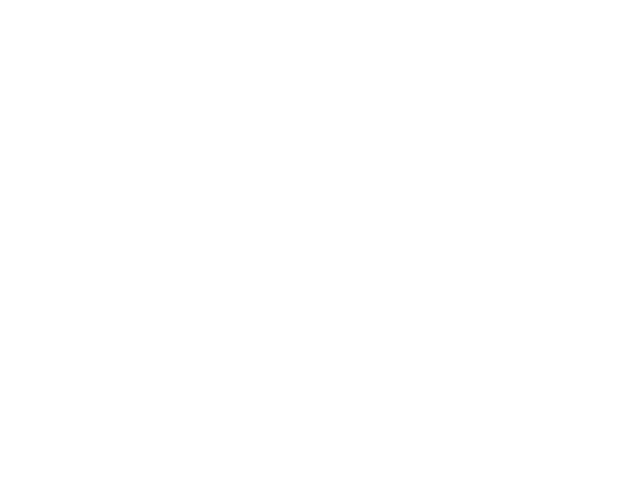
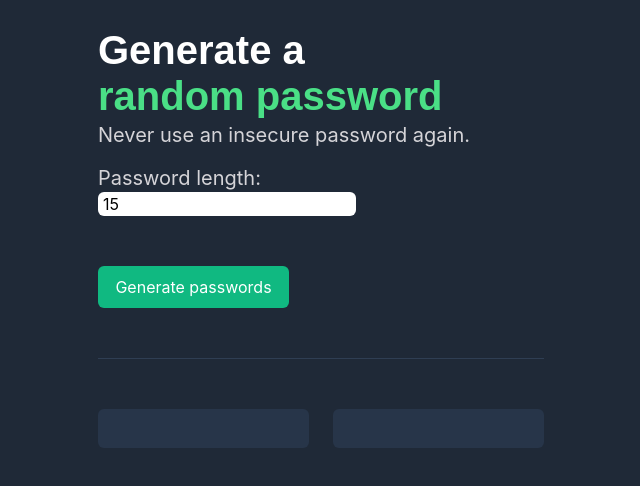
Before and after one commit to artemkm/JS_Rnd_Pwd_generator, a plain HTML site: page index.html in a window 1280 px wide. Shown: the whole page, without its empty margins (319-959 px from the left). Drawn offline with nearby package versions, Linux system fonts and the light colour scheme.

Commit message:
finished 1-st iteration

```diff
--- a/index.css
+++ b/index.css
@@ -1,3 +1,91 @@
 body {
     margin: 0;
+    background-color: #1F2937;
 }
+
+.container {
+    width: 446px;
+    margin: 0 auto;
+}
+
+.main_header {
+    font-family: Karla, sans-serif;
+    font-size: 40px;
+    color: #4ADF86;
+    padding-bottom: 0;
+    margin-bottom: 5px;
+}
+
+.h2t1 {
+    color: #ffffff;
+}
+
+.subheader {
+    color: #D5D4D8;
+    font-family: Inter, sans-serif;
+    font-size: 20px;
+    margin-top: 3px;
+    padding-top: 0;
+}
+
+#pwd-generator {
+    display: flex;
+    align-items: center;
+    justify-content: center;
+    color: #ffffff;
+    font-family: Inter, sans-serif;
+    font-size: 16px;
+    background-color: #10B981;
+    border-radius: 6px;
+    border: 0;
+    width: 191px;
+    min-width: 191px;
+    height: 42px;
+    min-height: 42px;
+    margin-top: 50px;
+}
+
+.div-line {
+    margin-top: 50px;
+    display:block;
+    height:1px;
+    width:100%;
+    background: #2F3E53;
+}
+
+.pwd-wins-container {
+    display: flex;
+    flex-direction: row;
+    align-items: center;
+    justify-content: space-between;
+}
+
+.pwd-win {
+    margin-top: 50px;
+    display: flex;
+    align-items: center;
+    justify-content: center;
+    width: 211px;
+    height: 39px;
+    background-color: #273549;
+    border-radius: 6px;
+    color: #55F991;
+    font-family: Inter, sans-serif;
+    font-size: 16px;
+}
+
+.password_length_caption {
+    color: #D5D4D8;
+    font-family: Inter, sans-serif;
+    font-size: 20px;
+    margin-top: 10px;
+    margin-bottom: 2px;
+    padding-top: 0;
+}
+
+input {
+    font-family: Inter, sans-serif;
+    border-radius: 6px;
+    border: 0;
+    padding: 3px 5px;
+}
--- a/index.html
+++ b/index.html
@@ -3,7 +3,19 @@
         <link rel="stylesheet" href="index.css">
     </head>
     <body>
-        <h1></h1>
-        <script src="index.js"></script>
+        <div class="container">
+            <h1 class="main_header"><span class='h2t1'>Generate a </span>
+            <br>random password</h1>
+            <p class="subheader">Never use an insecure password again.</p>
+            <p class="password_length_caption">Password length:</p>
+            <input type="text" id="pwd-length" value="15">
+            <buttom id="pwd-generator">Generate passwords</buttom>
+            <div class="div-line"></div>
+            <div class="pwd-wins-container">
+                <div class="pwd-win" id="pwd-win1"></div>
+                <div class="pwd-win" id="pwd-win2"></div>
+            </div>
+            <script src="index.js"></script>
+        </div>
     </body>
 </html>
--- a/index.js
+++ b/index.js
@@ -1,2 +1,34 @@
-const characters = ["A","B","C","D","E","F","G","H","I","J","K","L","M","N","O","P","Q","R","S","T","U","V","W","X","Y","Z","a","b","c","d","e","f","g","h","i","j","k","l","m","n","o","p","q","r","s","t","u","v","w","x","y","z", "0", "1", "2", "3", "4", "5", "6", "7", "8", "9","~","`","!","@","#","$","%","^","&","*","(",")","_","-","+","=","{","[","}","]",",","|",":",";","<",">",".","?",
-"/"];
+const characters = ["A","B","C","D","E","F","G","H","I","J","K","L","M","N","O","P","Q","R","S","T","U","V","W","X",
+"Y","Z","a","b","c","d","e","f","g","h","i","j","k","l","m","n","o","p","q","r","s","t","u","v","w","x","y","z",
+"0", "1", "2", "3", "4", "5", "6", "7", "8", "9","~","`","!","@","#","$","%","^","&","*","(",")","_","-","+","=",
+"{","[","}","]",",","|",":",";","<",">",".","?","/"];
+
+let pwdLength = document.getElementById("pwd-length").value;
+
+let pwdGenerator = document.getElementById('pwd-generator');
+
+// process the click on the button
+pwdGenerator.addEventListener('click', buttonClicked);
+
+let pwdOne = document.getElementById("pwd-win1")
+let pwdTwo = document.getElementById("pwd-win2")
+
+function buttonClicked() {
+    pwdOne.textContent = generatePWD()
+    pwdTwo.textContent = generatePWD()
+}
+
+function generatePWD() {
+    pwdLength = Number(document.getElementById("pwd-length").value);
+
+    if(isNaN(pwdLength)) {
+        pwdLength = 6;
+    }
+
+    let pwdLine = ""
+    for(let i = 0;i < pwdLength; i++) {
+        pwdLine += characters[Math.floor(Math.random()*characters.length)]
+    }
+
+    return pwdLine;
+}
```
